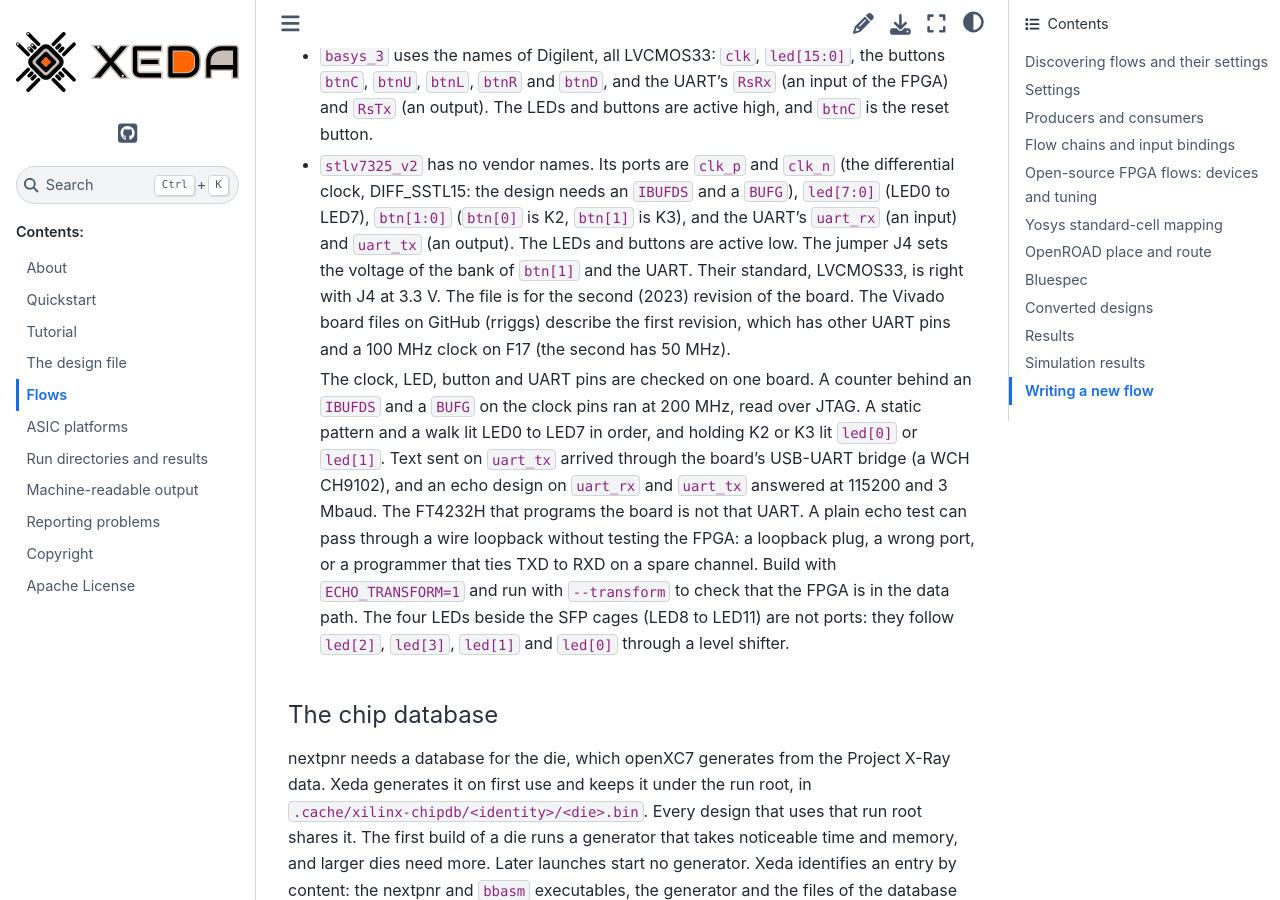
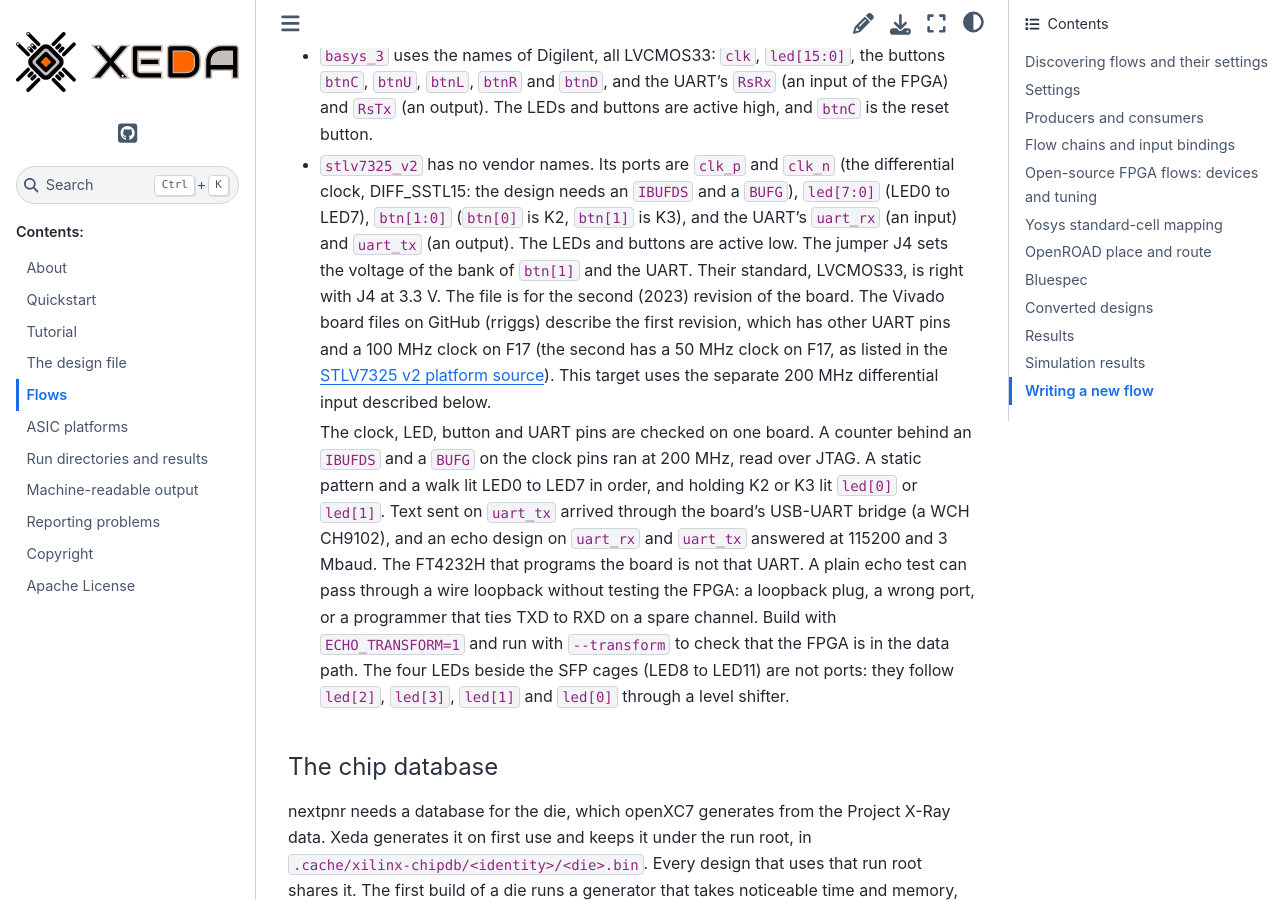
Before and after one commit to XedaHQ/xeda, a Sphinx documentation site: the page built from docs/flows.rst, in a window 1280 px wide and 900 px high, scrolled down 28273 px. Built offline with Sphinx 7.4.7 and the Sphinx Book theme 1.1.4, drawn with Linux system fonts in a browser that asks for light colours.

Commit message:
Clarify the separate STLV7325 v2 clock inputs

```diff
--- a/docs/flows.rst
+++ b/docs/flows.rst
@@ -1196,7 +1196,10 @@ hardware, as described below. The ``basys_3`` pins are not.
   ``uart_tx`` (an output). The LEDs and buttons are active low. The jumper J4 sets the voltage of
   the bank of ``btn[1]`` and the UART. Their standard, LVCMOS33, is right with J4 at 3.3 V. The file
   is for the second (2023) revision of the board. The Vivado board files on GitHub (rriggs) describe
-  the first revision, which has other UART pins and a 100 MHz clock on F17 (the second has 50 MHz).
+  the first revision, which has other UART pins and a 100 MHz clock on F17 (the second has a 50 MHz
+  clock on F17, as listed in the `STLV7325 v2 platform source
+  <https://github.com/litex-hub/litex-boards/blob/10debf146d433ce8ac8aedcac84e97d252ff4d5b/litex_boards/platforms/sitlinv_stlv7325_v2.py#L19-L25>`_).
+  This target uses the separate 200 MHz differential input described below.
 
   The clock, LED, button and UART pins are checked on one board. A counter behind an ``IBUFDS`` and
   a ``BUFG`` on the clock pins ran at 200 MHz, read over JTAG. A static pattern and a walk lit LED0
```
